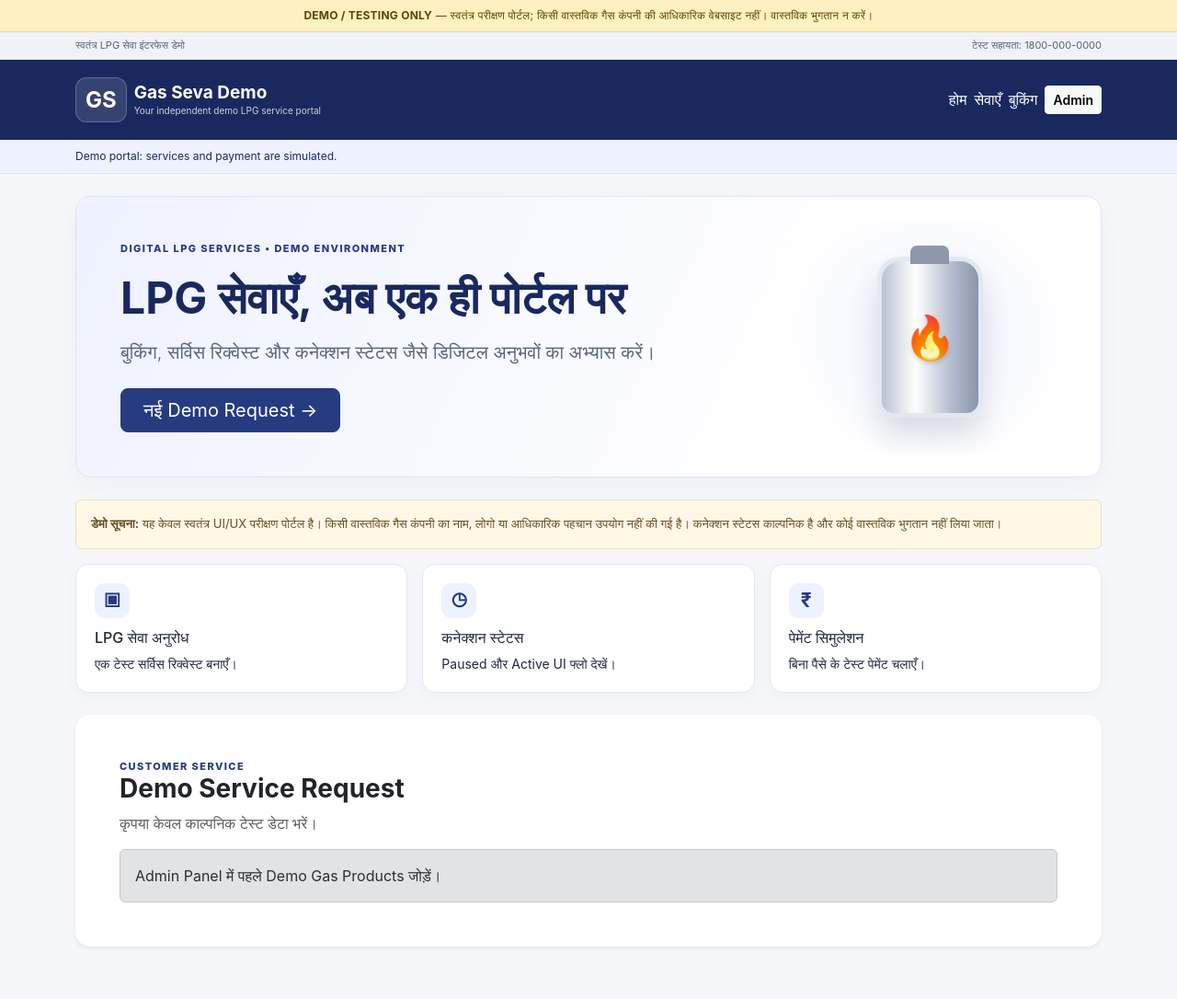
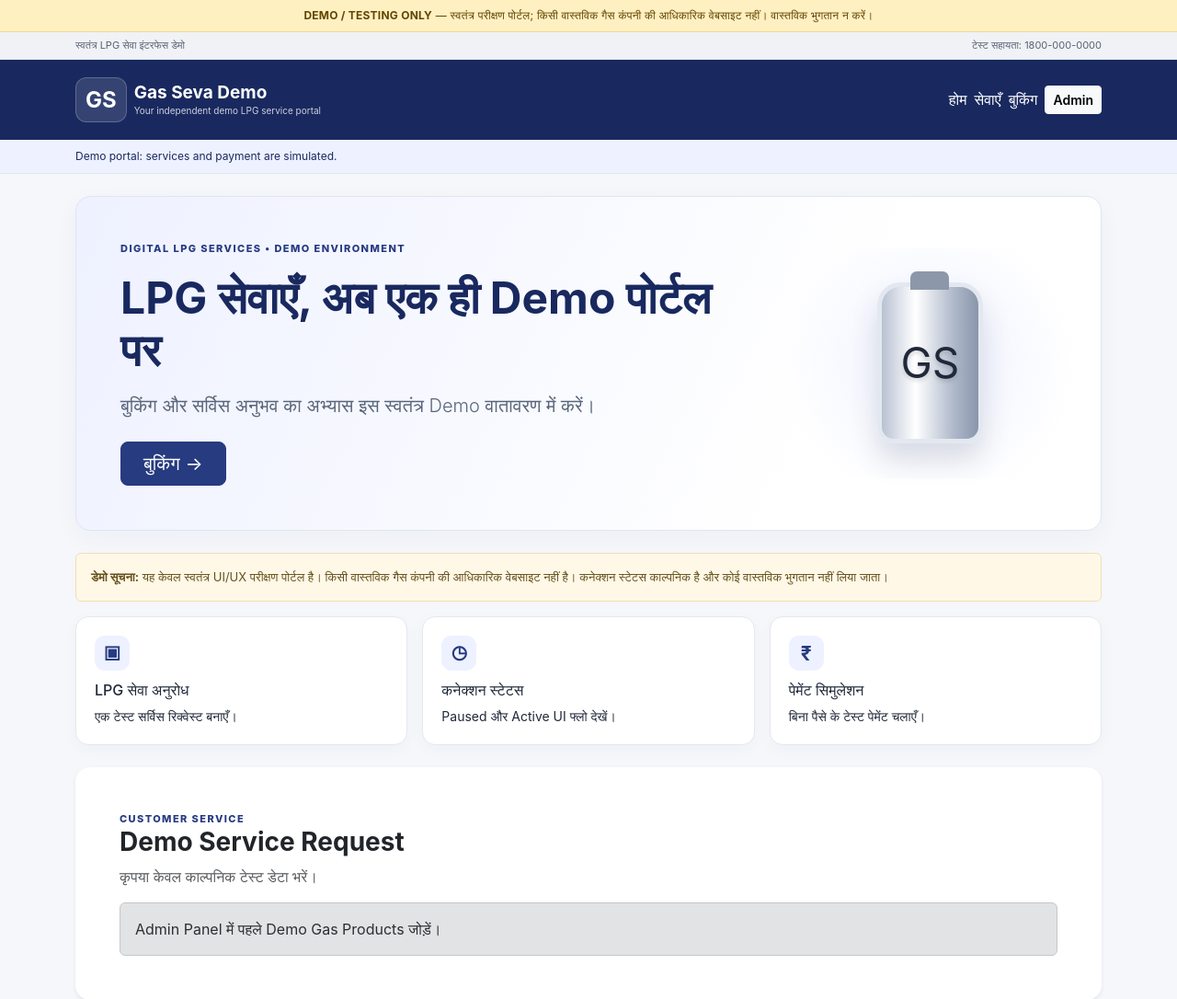
Before and after one commit to pk8873/13-11-2026, a Django app: page / in a window 1280 px wide. Shown: the top 1086 px of the page at 92% size. Run offline with Django 5.2, Linux system fonts and the light colour scheme; data comes from the database, SQL or seed files in the repository; data that the repository does not hold is empty.

Commit message:
Add admin-controlled LPG demo company profile switcher

```diff
--- a/templates/portal/home.html
+++ b/templates/portal/home.html
@@ -4,12 +4,12 @@
 <section class="hero-panel rounded-4 mb-4 overflow-hidden">
 <div class="row align-items-center g-0"><div class="col-lg-8 p-4 p-md-5">
 <div class="eyebrow mb-3">DIGITAL LPG SERVICES • DEMO ENVIRONMENT</div>
-<h1 class="display-5 fw-bold mb-3">LPG सेवाएँ, अब एक ही पोर्टल पर</h1>
-<p class="lead mb-4">बुकिंग, सर्विस रिक्वेस्ट और कनेक्शन स्टेटस जैसे डिजिटल अनुभवों का अभ्यास करें।</p>
-<a href="#booking" class="btn btn-primary btn-lg px-4">नई Demo Request <span aria-hidden="true">→</span></a>
-</div><div class="col-lg-4 hero-art d-flex align-items-center justify-content-center"><div class="cylinder-art"><span>🔥</span></div></div></div>
+<h1 class="display-5 fw-bold mb-3">{{ site_theme.hero_title|default:"LPG सेवाएँ, अब एक ही Demo पोर्टल पर" }}</h1>
+<p class="lead mb-4">{{ site_theme.hero_description|default:"बुकिंग और सर्विस अनुभव का अभ्यास इस स्वतंत्र Demo वातावरण में करें।" }}</p>
+<a href="#booking" class="btn btn-primary btn-lg px-4">{{ site_theme.nav_booking_label|default:"नई Demo Request" }} <span aria-hidden="true">→</span></a>
+</div><div class="col-lg-4 hero-art d-flex align-items-center justify-content-center"><div class="cylinder-art"><span>{{ site_theme.logo_text|default:"GS" }}</span></div></div></div>
 </section>
-<div class="alert demo-alert"><strong>डेमो सूचना:</strong> यह केवल स्वतंत्र UI/UX परीक्षण पोर्टल है। किसी वास्तविक गैस कंपनी का नाम, लोगो या आधिकारिक पहचान उपयोग नहीं की गई है। कनेक्शन स्टेटस काल्पनिक है और कोई वास्तविक भुगतान नहीं लिया जाता।</div>
+<div class="alert demo-alert"><strong>डेमो सूचना:</strong> यह केवल स्वतंत्र UI/UX परीक्षण पोर्टल है। किसी वास्तविक गैस कंपनी की आधिकारिक वेबसाइट नहीं है। कनेक्शन स्टेटस काल्पनिक है और कोई वास्तविक भुगतान नहीं लिया जाता।</div>
 <section class="row g-3 mb-4" id="services">
 <div class="col-md-4"><div class="service-tile h-100"><div class="service-icon">▣</div><h2 class="h6">LPG सेवा अनुरोध</h2><p class="small mb-0">एक टेस्ट सर्विस रिक्वेस्ट बनाएँ।</p></div></div>
 <div class="col-md-4"><div class="service-tile h-100"><div class="service-icon">◷</div><h2 class="h6">कनेक्शन स्टेटस</h2><p class="small mb-0">Paused और Active UI फ्लो देखें।</p></div></div>
```
